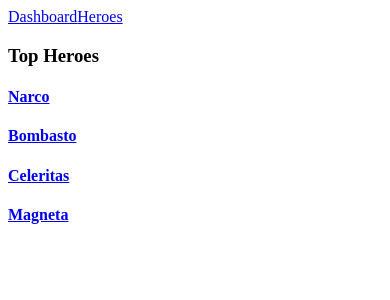
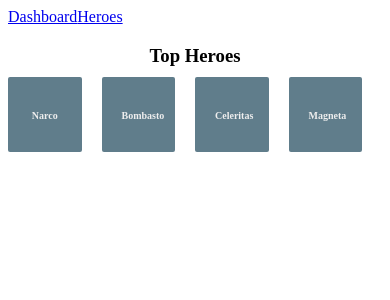
Before and after one commit to Ektomorphine/toh, an Angular app: page /dashboard in a window 390 px wide. Shown: the top 300 px of the page. Built offline with nearby package versions, Linux system fonts and the light colour scheme.

Commit message:
Heroes component changes and add dashboard, hero-detail css

```diff
--- /dev/null
+++ b/src/app/dashboard.component.css
@@ -0,0 +1,61 @@
+[class*='col-'] {
+  float: left;
+  padding-right: 20px;
+  padding-bottom: 20px;
+}
+[class*='col-']:last-of-type {
+  padding-right: 0;
+}
+a {
+  text-decoration: none;
+}
+*, *:after, *:before {
+  -webkit-box-sizing: border-box;
+  -moz-box-sizing: border-box;
+  box-sizing: border-box;
+}
+h3 {
+  text-align: center; margin-bottom: 0;
+}
+h4 {
+  position: relative;
+}
+.grid {
+  margin: 0;
+}
+.col-1-4 {
+  width: 25%;
+}
+.module {
+  padding: 20px;
+  text-align: center;
+  color: #eee;
+  max-height: 120px;
+  min-width: 120px;
+  background-color: #607D8B;
+  border-radius: 2px;
+}
+.module:hover {
+  background-color: #EEE;
+  cursor: pointer;
+  color: #607d8b;
+}
+.grid-pad {
+  padding: 10px 0;
+}
+.grid-pad > [class*='col-']:last-of-type {
+  padding-right: 20px;
+}
+@media (max-width: 600px) {
+  .module {
+    font-size: 10px;
+    max-height: 75px; }
+}
+@media (max-width: 1024px) {
+  .grid {
+    margin: 0;
+  }
+  .module {
+    min-width: 60px;
+  }
+}
--- a/src/app/dashboard.component.ts
+++ b/src/app/dashboard.component.ts
@@ -5,7 +5,8 @@
 
 @Component({
   selector: 'my-dashboard',
-  templateUrl: 'dashboard.component.html'
+  templateUrl: 'dashboard.component.html',
+  styleUrls: ['dashboard.component.css']
 })
 export class DashboardComponent implements OnInit {
 
--- /dev/null
+++ b/src/app/hero-detail.component.css
@@ -0,0 +1,29 @@
+label {
+  display: inline-block;
+  width: 3em;
+  margin: .5em 0;
+  color: #607D8B;
+  font-weight: bold;
+}
+input {
+  height: 2em;
+  font-size: 1em;
+  padding-left: .4em;
+}
+button {
+  margin-top: 20px;
+  font-family: Arial;
+  background-color: #eee;
+  border: none;
+  padding: 5px 10px;
+  border-radius: 4px;
+  cursor: pointer; cursor: hand;
+}
+button:hover {
+  background-color: #cfd8dc;
+}
+button:disabled {
+  background-color: #eee;
+  color: #ccc;
+  cursor: auto;
+}
--- a/src/app/hero-detail.component.ts
+++ b/src/app/hero-detail.component.ts
@@ -10,7 +10,8 @@
 
 @Component({
   selector: 'hero-detail',
-  templateUrl: './hero-detail.component.html'
+  templateUrl: './hero-detail.component.html',
+  styleUrls: ['hero-detail.component.css']
 })
 export class HeroDetailComponent implements OnInit {
   @Input() hero: Hero;
--- a/src/app/heroes.component.css
+++ b/src/app/heroes.component.css
@@ -1,4 +1,3 @@
-
 .selected {
   background-color: #CFD8DC !important;
   color: white;
@@ -19,14 +18,14 @@
   height: 1.6em;
   border-radius: 4px;
 }
-  .heroes li.selected:hover {
-    background-color: #BBD8DC !important;
-    color: white;
-  }
 .heroes li:hover {
   color: #607D8B;
   background-color: #DDD;
   left: .1em;
+}
+.heroes li.selected:hover {
+  background-color: #BBD8DC !important;
+  color: white;
 }
 .heroes .text {
   position: relative;
@@ -46,3 +45,15 @@
   margin-right: .8em;
   border-radius: 4px 0 0 4px;
 }
+button {
+  font-family: Arial;
+  background-color: #eee;
+  border: none;
+  padding: 5px 10px;
+  border-radius: 4px;
+  cursor: pointer;
+  cursor: hand;
+}
+button:hover {
+  background-color: #cfd8dc;
+}
--- a/src/app/heroes.component.html
+++ b/src/app/heroes.component.html
@@ -1,4 +1,3 @@
-<h1>{{title}}</h1>
 <h2>My Heroes</h2>
 <ul class="heroes">
   <li *ngFor="let hero of heroes"
@@ -7,4 +6,9 @@
     <span class="badge">{{hero.id}}</span> {{hero.name}}
   </li>
 </ul>
-    <hero-detail [hero]="selectedHero"></hero-detail>
+<div *ngIf="selectedHero">
+  <h2>
+    {{selectedHero.name | uppercase}} is my hero
+  </h2>
+  <button (click)="gotoDetail()">View Details</button>
+</div>
--- a/src/app/heroes.component.ts
+++ b/src/app/heroes.component.ts
@@ -1,7 +1,9 @@
 import { Component, OnInit } from '@angular/core';
+import { Router } from '@angular/router';
 
 import { Hero } from './model-hero';
 import { HeroService } from './hero.service';
+
 
 @Component({
   selector: 'my-heroes',
@@ -9,11 +11,13 @@
   styleUrls: ['./heroes.component.css']
 })
 export class HeroesComponent implements OnInit {
-  title = 'Tour of Heroes';
   heroes: Hero[];
   selectedHero: Hero;
 
-  constructor(private heroService: HeroService) { }
+  constructor(
+    private router: Router,
+    private heroService: HeroService) { }
+
 
   getHeroes(): void {
     this.heroService.getHeroes().then(heroes => this.heroes = heroes);
@@ -27,6 +31,10 @@
     this.selectedHero = hero;
   }
 
+  gotoDetail(): void {
+  this.router.navigate(['/detail', this.selectedHero.id]);
+}
+
 
 
 }
```
Lines whose indentation alone changed are shown as unchanged.
